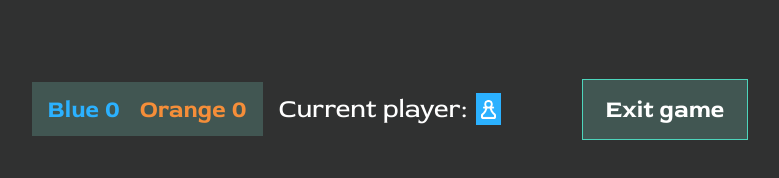
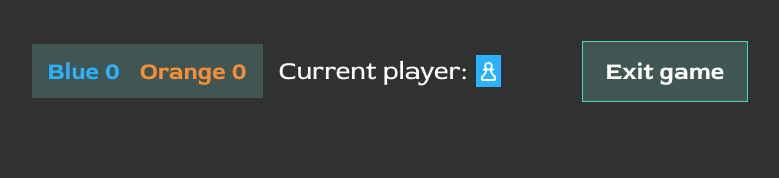
Before and after one commit to DenisBode/15-Memory, a website with bundled scripts: page game.html in a window 1280 px wide. Shown: the whole page, without its empty margins (250-1029 px from the left). Built offline with nearby package versions, Linux system fonts and the light colour scheme.

Commit message:
style: Spielfeld oben ausgerichtet wie in Figma
Co-Authored-By: Claude Opus 5.5 <noreply@anthropic.com>

```diff
--- a/scss/pages/game.scss
+++ b/scss/pages/game.scss
@@ -10,8 +10,8 @@
   display: flex;
   flex-direction: column;
   align-items: center;
-  justify-content: center;
-  padding: 16px;
+  justify-content: flex-start;
+  padding: 40px 16px;
 }
 
 .game-panel {
```
Also changed, not shown: css/pages/game.css.
